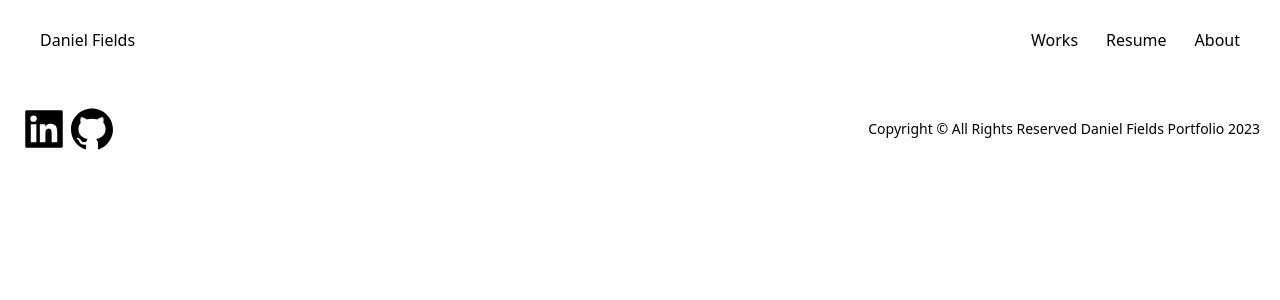
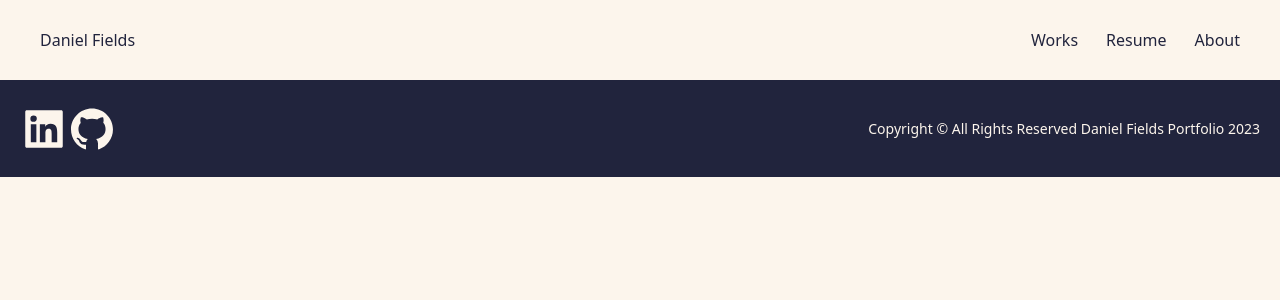
Before and after one commit to danf8/my-portfolio, a Next.js app: page / in a window 1280 px wide. Shown: the top 300 px of the page. Built offline with nearby package versions, Linux system fonts and the light colour scheme.

Commit message:
wip: edit styles

```diff
--- a/styles/globals.css
+++ b/styles/globals.css
@@ -6,7 +6,16 @@
 @import 'tailwindcss/components';
 @import 'tailwindcss/utilities';
 
-:root {
+body, #__next{
+  /* font-family: 'Heebo'; */
+  background-color: #FCF5EC;
+  /* height: 100vh; */
+  /* display: flex;
+  flex-direction: column; */
+  /* scroll-behavior: smooth; */
+}
+
+/* :root {
   --foreground-rgb: 0, 0, 0;
   --background-start-rgb: 214, 219, 220;
   --background-end-rgb: 255, 255, 255;
@@ -22,10 +31,4 @@
 
 body {
   color: rgb(var(--foreground-rgb));
-  /* background: linear-gradient(
-      to bottom,
-      transparent,
-      rgb(var(--background-end-rgb))
-    )
-    rgb(var(--background-start-rgb)); */
-}
+} */
--- a/tailwind.config.js
+++ b/tailwind.config.js
@@ -12,6 +12,22 @@
         'gradient-conic':
           'conic-gradient(from 180deg at 50% 50%, var(--tw-gradient-stops))',
       },
+      colors:{
+        peach: {
+          50: '#FCF5EC'
+        },
+        blueish: {
+          50: '#21243D'
+        },
+      },
+      dropShadow: {
+        '4xl': [
+          '-1rem -1rem rgba(0, 0, 0, 0.55)',
+      ]
+      },
+      fontSize: {
+        xsm: '0.60rem',
+      },
     },
   },
   plugins: [],
```
